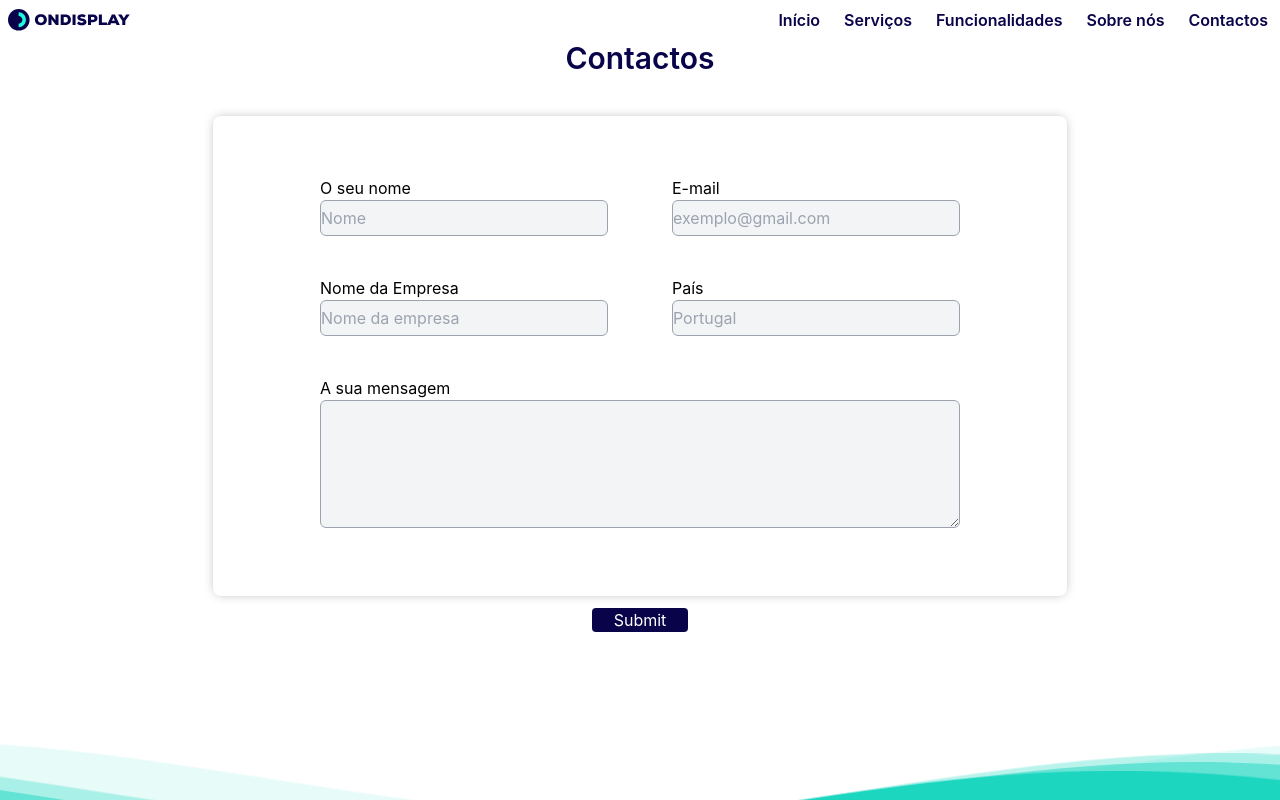
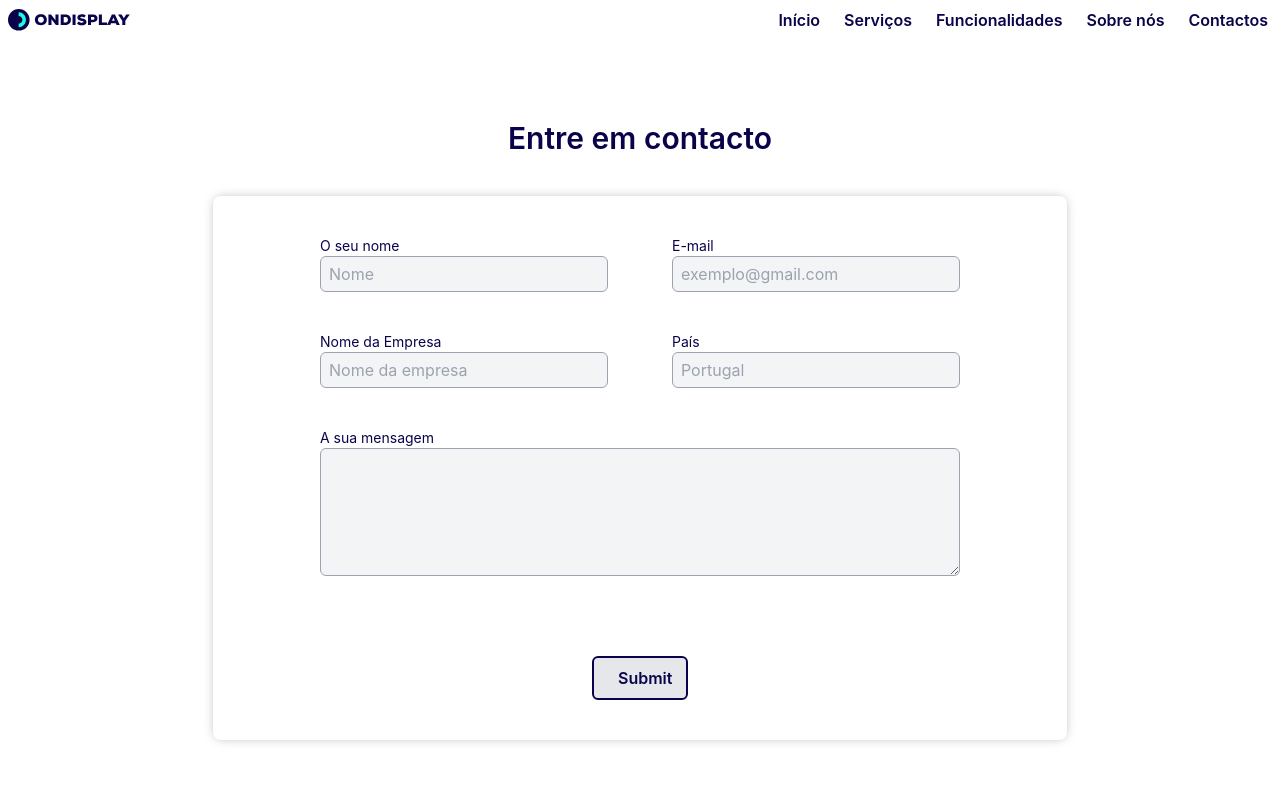
Before and after one commit to BrunoJusta/ondisplay, a Next.js app: page /contactos in a window 1280 px wide. Built offline with nearby package versions, Linux system fonts and the light colour scheme.

Commit message:
contacs component and some styles 🦆

```diff
--- /dev/null
+++ b/components/Contacts.jsx
@@ -0,0 +1,110 @@
+import { useState } from "react";
+
+export const Contacts = () => {
+  const [name, setName] = useState("");
+  const [email, setEmail] = useState("");
+  const [message, setMessage] = useState("");
+  const [submitted, setSubmitted] = useState(false);
+
+  const handleSubmit = (e) => {
+    e.preventDefault();
+    let data = { name, email, message };
+
+    fetch("/api/contact", {
+      method: "POST",
+      headers: {
+        Accept: "application/json, text/plain, */*",
+        "Content-Type": "application/json",
+      },
+      body: JSON.stringify(data),
+    }).then((res) => {
+      if (res.status === 200) {
+        setSubmitted(true);
+        setName("");
+        setEmail("");
+        setBody("");
+      }
+    });
+  };
+  return (
+    <div className="relative flex flex-col items-center w-full">
+      <h1 className="text-3xl text-theme-blue font-semibold mb-10">
+        Entre em contacto
+      </h1>
+      <div className="bg-white rounded-lg w-2/3 h-auto py-10 shadow-simple mb-24 flex justify-center items-center">
+        <form className="flex flex-col justify-between w-9/12 h-3/4">
+          <div className="flex flex-row justify-between items-center mb-10">
+            <formGroup className="flex flex-col w-72">
+              <label htmlFor="name" className="text-sm text-theme-blue">
+                O seu nome
+              </label>
+              <input
+                type="text"
+                name="name"
+                placeholder="Nome"
+                className="px-2 h-9 bg-gray-100 border-1 border-gray-400 rounded-md focus:outline-none focus:ring-2 focus:ring-theme-blue focus:border-transparent"
+                onChange={(e) => {
+                  setName(e.target.value);
+                }}
+              />
+            </formGroup>
+            <formGroup className="flex flex-col w-72">
+              <label htmlFor="email" className="text-sm text-theme-blue">
+                E-mail
+              </label>
+              <input
+                type="email"
+                name="email"
+                placeholder="exemplo@gmail.com"
+                className="px-2 h-9 bg-gray-100 border-1 border-gray-400 rounded-md focus:outline-none focus:ring-2 focus:ring-theme-blue focus:border-transparent"
+                onChange={(e) => {
+                  setEmail(e.target.value);
+                }}
+              />
+            </formGroup>
+          </div>
+          <div className="flex flex-row justify-between items-center mb-10">
+            <formGroup className="flex flex-col w-72">
+              <label htmlFor="message" className="text-sm text-theme-blue">
+                Nome da Empresa
+              </label>
+              <input
+                type="text"
+                name="message"
+                placeholder="Nome da empresa"
+                className="px-2 h-9 bg-gray-100 border-1 border-gray-400 rounded-md focus:outline-none focus:ring-2 focus:ring-theme-blue focus:border-transparent"
+                onChange={(e) => {
+                  setMessage(e.target.value);
+                }}
+              />
+            </formGroup>
+            <formGroup className="flex flex-col w-72">
+              <label htmlFor="message" className="text-sm text-theme-blue">
+                País
+              </label>
+              <input
+                type="text"
+                name="message"
+                placeholder="Portugal"
+                className="px-2 h-9 bg-gray-100 border-1 border-gray-400 rounded-md focus:outline-none focus:ring-2 focus:ring-theme-blue focus:border-transparent"
+              />
+            </formGroup>
+          </div>
+          <formGroup className="flex flex-col w-full h-full mb-20">
+            <label htmlFor="message" className="text-sm text-theme-blue">
+              A sua mensagem
+            </label>
+            <textarea className="px-2 h-32 bg-gray-100 border-1 border-gray-400 rounded-md focus:outline-none focus:ring-2 focus:ring-theme-blue focus:border-transparent" />
+          </formGroup>
+          <input
+            type="submit"
+            className="cursor-pointer bg-gray-200 border-theme-blue border-2 rounded-md text-theme-blue font-semibold px-6 py-2 hover:text-gray-200 hover:bg-theme-blue w-24 self-center"
+            onClick={(e) => {
+              handleSubmit(e);
+            }}
+          />
+        </form>
+      </div>
+    </div>
+  );
+};
--- a/pages/contactos.js
+++ b/pages/contactos.js
@@ -1,98 +1,9 @@
-import { useState } from "react";
-export default function Contacts() {
-  const [name, setName] = useState("");
-  const [email, setEmail] = useState("");
-  const [message, setMessage] = useState("");
-  const [submitted, setSubmitted] = useState(false);
-
-  const handleSubmit = (e) => {
-    e.preventDefault();
-    let data = { name, email, message };
-
-    fetch("/api/contact", {
-      method: "POST",
-      headers: {
-        Accept: "application/json, text/plain, */*",
-        "Content-Type": "application/json",
-      },
-      body: JSON.stringify(data),
-    }).then((res) => {
-      if (res.status === 200) {
-        setSubmitted(true);
-        setName("");
-        setEmail("");
-        setBody("");
-      }
-    });
-  };
+import { Contacts } from "../components/Contacts";
+export default function Contact() {
   return (
     <div className="flex-col items-center mt-10 w-full max-w-screen-2xl mb-10 mr-auto ml-auto">
-      <h1 className="text-3xl text-theme-blue font-semibold mb-10">
-        Contactos
-      </h1>
-      <div className="bg-white rounded-lg w-2/3 h-30 shadow-simple mb-24 flex justify-center items-center">
-        <form className="flex flex-col justify-between w-9/12 h-3/4">
-          <div className="flex flex-row justify-between items-center mb-10">
-            <formGroup className="flex flex-col w-72">
-              <label htmlFor="name">O seu nome</label>
-              <input
-                type="text"
-                name="name"
-                placeholder="Nome"
-                className="h-9 bg-gray-100 border-1 border-gray-400 rounded-md"
-                onChange={(e) => {
-                  setName(e.target.value);
-                }}
-              />
-            </formGroup>
-            <formGroup className="flex flex-col w-72">
-              <label htmlFor="email">E-mail</label>
-              <input
-                type="email"
-                name="email"
-                placeholder="exemplo@gmail.com"
-                className="h-9 bg-gray-100 border-1 border-gray-400 rounded-md"
-                onChange={(e) => {
-                  setEmail(e.target.value);
-                }}
-              />
-            </formGroup>
-          </div>
-          <div className="flex flex-row justify-between items-center mb-10">
-            <formGroup className="flex flex-col w-72">
-              <label htmlFor="message">Nome da Empresa</label>
-              <input
-                type="text"
-                name="message"
-                placeholder="Nome da empresa"
-                className="h-9 bg-gray-100 border-1 border-gray-400 rounded-md"
-                onChange={(e) => {
-                  setMessage(e.target.value);
-                }}
-              />
-            </formGroup>
-            <formGroup className="flex flex-col w-72">
-              <label htmlFor="message">País</label>
-              <input
-                type="text"
-                name="message"
-                placeholder="Portugal"
-                className="h-9 bg-gray-100 border-1 border-gray-400 rounded-md"
-              />
-            </formGroup>
-          </div>
-          <formGroup className="flex flex-col w-full h-full mb-20">
-            <label htmlFor="message">A sua mensagem</label>
-            <textarea className="h-32 bg-gray-100 border-1 border-gray-400 rounded-md" />
-          </formGroup>
-          <input
-            type="submit"
-            className="w-24 bg-theme-blue text-white rounded self-center"
-            onClick={(e) => {
-              handleSubmit(e);
-            }}
-          />
-        </form>
+      <div className="mt-20 w-full">
+        <Contacts />
       </div>
       <style global jsx>{`
         html,
--- a/pages/index.js
+++ b/pages/index.js
@@ -7,6 +7,7 @@ import animation from "../styles/Animation.module.css";
 import { Header } from "../components/UI/Header";
 import { Features } from "../components/Features";
 import { Services } from "../components/Services";
+import { Contacts } from "../components/Contacts";
 
 export default function Home() {
   const videoStyle = {
@@ -61,10 +62,15 @@ export default function Home() {
               Mais sobre nós
             </div>
           </Link>
+          {/*  <div
+            className={`${animation.anime1} right-0 bottom-0 w-20 h-20`}
+          ></div> */}
+          <div
+            className={`${animation.anime2} -right-1/4 bottom-0 w-10 h-10`}
+          ></div>
         </div>
 
-        <div className={`${animation.anime1} right-0 bottom-0 w-20 h-20`}></div>
-        <div className={`${animation.anime2} right-0 bottom-0 w-10 h-10`}></div>
+        <Contacts />
       </div>
       {/*     <style global jsx>{`
         html,
```
